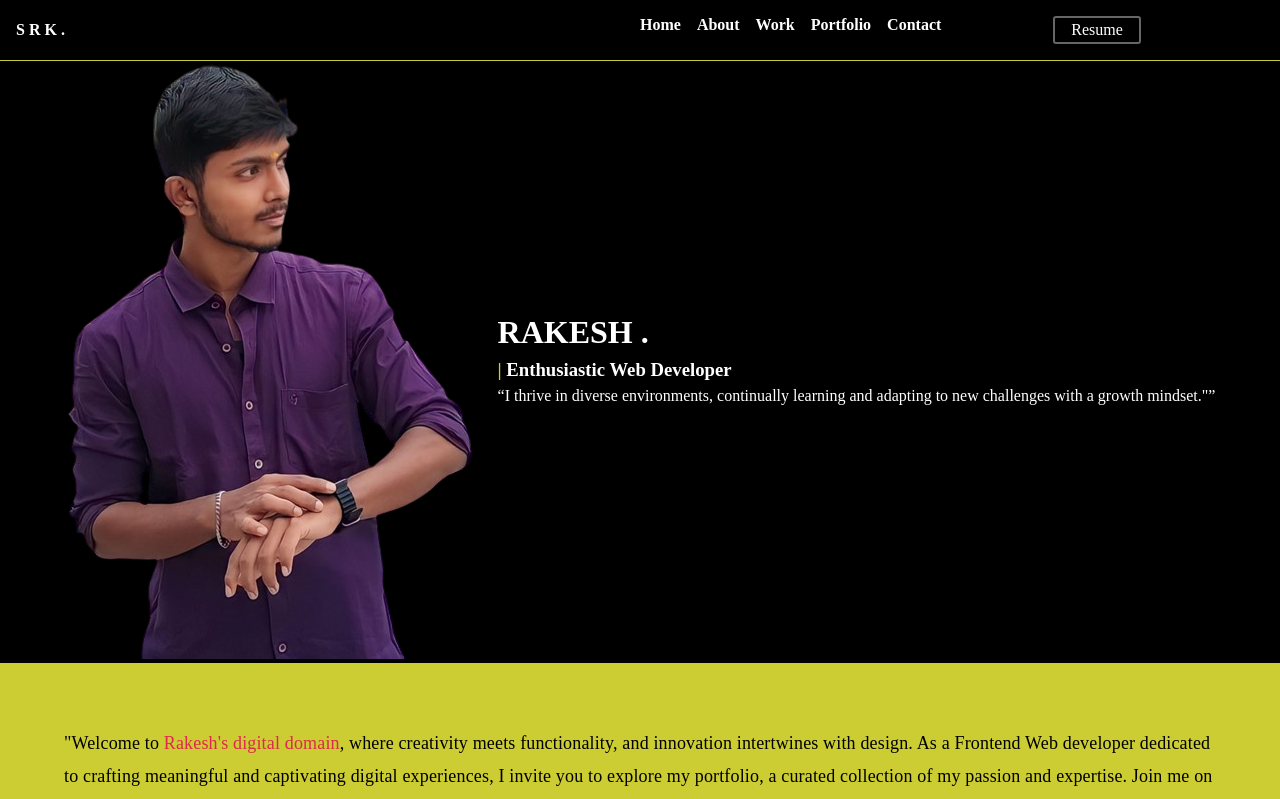
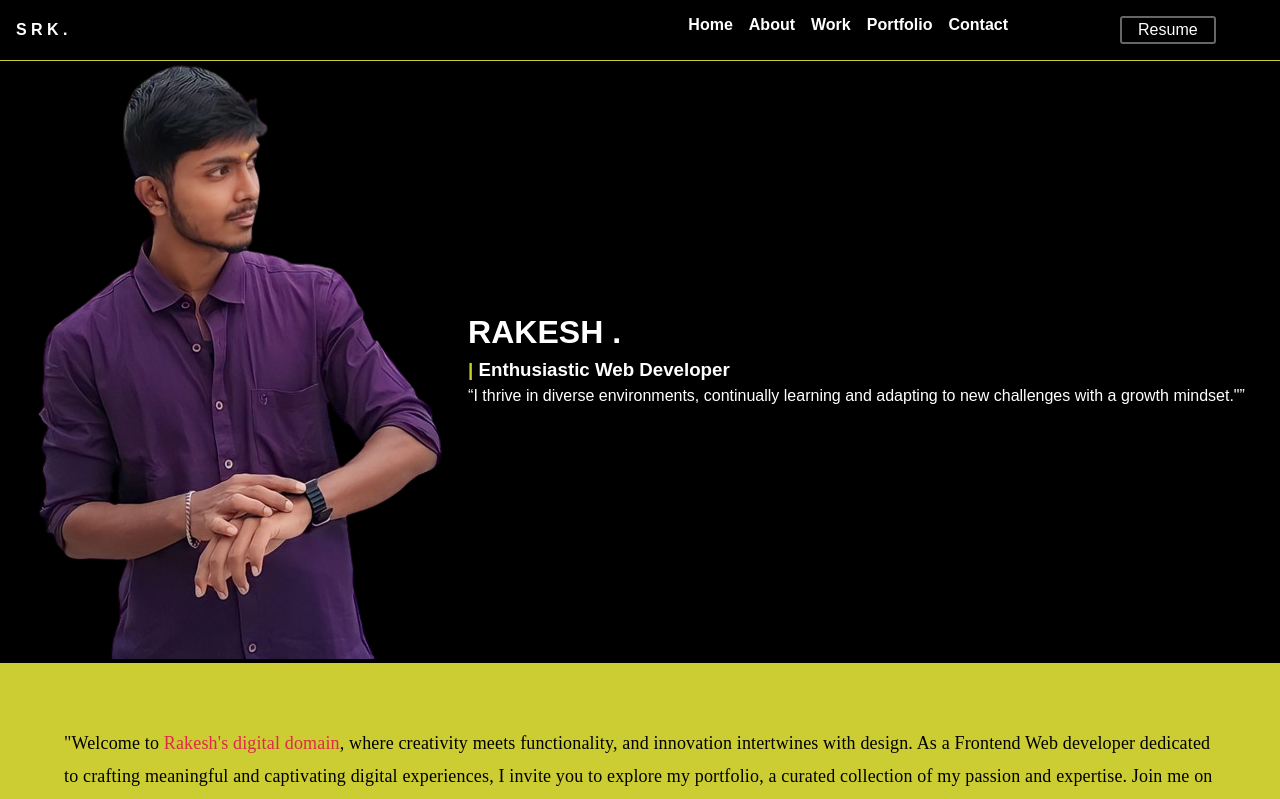
Before and after one commit to rakeshsaravanana/aakashportfolio, a React (Create React App) app: page / in a window 1280 px wide. Shown: the top 799 px of the page. Built offline with nearby package versions, Linux system fonts and the light colour scheme.

Commit message:
recent changes made in font-style and some allignment

```diff
--- a/src/App.css
+++ b/src/App.css
@@ -7,5 +7,6 @@
 body{
   overflow: hidden;
 overflow-y: scroll;
+font-family:Bwnistagrot bd,sans-serif;
 
 }
--- a/src/Components/About/about.css
+++ b/src/Components/About/about.css
@@ -11,6 +11,10 @@
     --yellowgreen:#cccc33;
     --red:#e0284c;
     --black:#000000;
+}
+body{
+
+    font-family:Bwnistagrot bd,sans-serif;
 }
 .about-container{
     background-color: var(--yellowgreen);
--- a/src/Components/Contact/contact.css
+++ b/src/Components/Contact/contact.css
@@ -21,7 +21,7 @@
 }
 body{
 
-    font-family:cursive;
+    font-family:Bwnistagrot bd,sans-serif;
 }
 .contact-container{
     display: flex;
@@ -109,9 +109,19 @@ body{
         margin: 2.5rem auto;
     }
 }
+
+@media all and (max-width:435px){
+    .page{
+        border-radius: 15%;
+        padding:4.8rem;
+        margin-left: -0.5rem;
+    }
+    .form{
+        padding: 1.5rem;
+    }
+}
 @media all and (max-width:392px){
     .page{
         padding:3 2.5rem;
-
     }
 }
--- a/src/Components/Footer/footer.css
+++ b/src/Components/Footer/footer.css
@@ -21,7 +21,7 @@
 }
 body{
 
-    font-family:cursive;
+    font-family:Bwnistagrot bd,sans-serif;
 }
 .footer{
     background-color: var(--black);
--- a/src/Components/Home/home.css
+++ b/src/Components/Home/home.css
@@ -13,7 +13,8 @@
     --black:#000000;
 }
 body{
-    font-family:cursive;
+
+    font-family:Bwnistagrot bd,sans-serif;
 }
 .container{
     display:flex;
@@ -97,6 +98,13 @@ body{
         box-sizing: border-box;
         overflow-x: hidden;
     }
+    .imgdiv{
+        margin-top: 5rem;
+    }
+
+    .container{
+        height: fit-content;
+    }
     .home-contents{
         font-size: 1rem;
         bottom: 40%;
@@ -108,7 +116,7 @@ body{
 }
 @media all and (max-width:380px){
     .home-contents{
-        bottom: 35%;
+        bottom: 20%;
     }
     .name{
         font-size: 1.5rem;
--- a/src/Components/Navbar/navbar.css
+++ b/src/Components/Navbar/navbar.css
@@ -21,7 +21,7 @@
 }
 body{
 
-    font-family:cursive;
+    font-family:Bwnistagrot bd,sans-serif;
 }
 nav{
     display: flex;
@@ -47,7 +47,7 @@ nav{
     display: flex;
     flex: 1;
     list-style: none;
-
+    justify-content: center;
 }
 li .icon{
     text-decoration: none;
@@ -101,7 +101,7 @@ li .icon{
         /* z-index: 100; */
         align-items: center;
         justify-content:center;
-        height:min-content;
+        height:max-content;
         width: 100vw;
         padding-top: 1rem;
         padding-bottom: 60px;
--- a/src/Components/Portfolio/portfolio.css
+++ b/src/Components/Portfolio/portfolio.css
@@ -21,7 +21,7 @@
 }
 body{
 
-    font-family:cursive;
+    font-family:Bwnistagrot bd,sans-serif;
 }
 .portfolio-container{
 
@@ -58,7 +58,17 @@ body{
 }
 @media all and (max-width:435px){
     .portfolio-container{
-        margin:0 0.01rem;
+        margin:0 0.1rem;
+        display: flex;
+        flex-wrap: wrap;
+    }
+    .para{
+        padding:1rem 0.5rem;
+    }
+    .port-content{
+        display: flex;
+        flex-wrap: wrap;
+        flex-grow: 1;
     }
 }
 @media all and (max-width:414px){
@@ -69,8 +79,27 @@ body{
 }
 @media all and (max-width:392px){
     .portfolio-container{
-        margin:0 0.01rem;
+        margin:0 0.001rem;
+        display: flex;
+        flex-wrap: wrap;
     }
+    .para{
+        padding: 1rem 0.03rem 1rem 0.03rem;
+        font-size: 0.9rem;
+    }
+
+}
+@media all and (max-width:380px){
+    .portfolio-container{
+        margin:0 0.001rem;
+        display: flex;
+        flex-wrap: wrap;
+    }
+    .para{
+        padding:0.03rem;
+        font-size: 0.9rem;
+    }
+
 }
 @media all and (max-width:282px){
     .para{
--- a/src/Components/Work/Work.css
+++ b/src/Components/Work/Work.css
@@ -11,6 +11,10 @@
     --yellowgreen:#cccc33;
     --red:#e0284c;
     --black:#000000;
+}
+body{
+
+    font-family:Bwnistagrot bd,sans-serif;
 }
 .work-container{
     min-width: 100vw;
@@ -74,7 +78,12 @@
     }
 
 }
-
+@media all and (max-width:414px){
+    .skill-logos{
+        width: 43px;
+        height: 43px;
+    }
+}
 
 @media all and (max-width:392px){
     .skill-logos{
```
